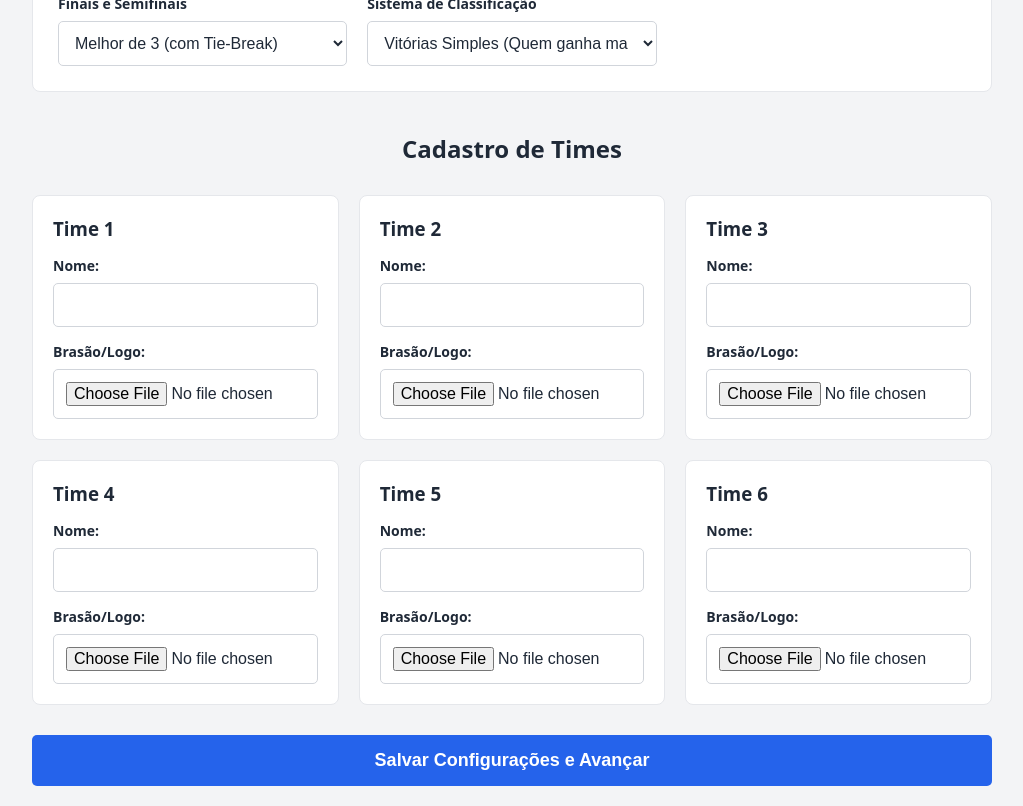
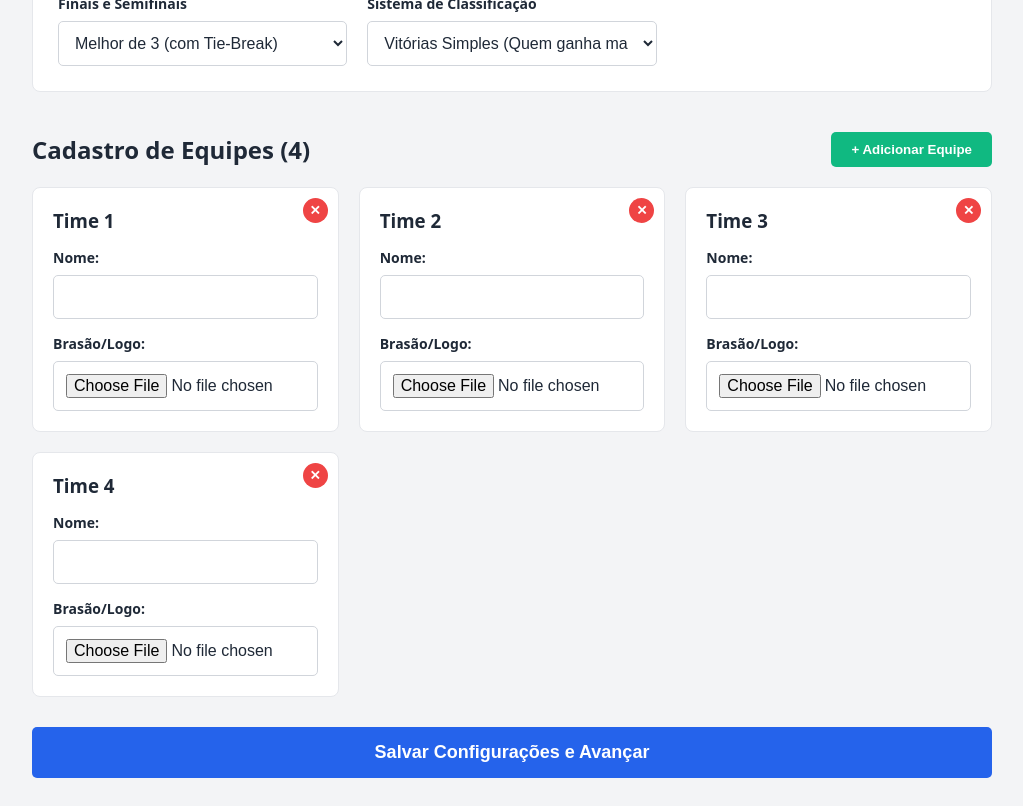
Before and after one commit to garszx/app-volei-campeonato, a Next.js app: page /setup in a window 1280 px wide. Shown: the part 300-1106 px from the top of the page, without its empty margins (128-1151 px from the left). Built offline with nearby package versions, Linux system fonts and the light colour scheme.

Commit message:
feat: finaliza estrutura flexivel de equipes, regras e playoffs do torneio

```diff
--- a/src/app/setup/page.tsx
+++ b/src/app/setup/page.tsx
@@ -20,7 +20,7 @@ export default function Setup() {
     intervaloMinutos: 45,
     formatoGrupos: 'set_unico',
     formatoFinais: 'melhor_de_3',
-    sistemaClassificacao: 'vitorias_simples', // NOVA OPÇÃO: 'vitorias_simples' ou 'sistema_pontos'
+    sistemaClassificacao: 'vitorias_simples',
     ptsVitoriaPerfeita: 3,
     ptsVitoriaTiebreak: 2,
     ptsDerrotaTiebreak: 1
@@ -31,8 +31,6 @@ export default function Setup() {
     { id: 'time_2', nome: '', escudoUrl: '' },
     { id: 'time_3', nome: '', escudoUrl: '' },
     { id: 'time_4', nome: '', escudoUrl: '' },
-    { id: 'time_5', nome: '', escudoUrl: '' },
-    { id: 'time_6', nome: '', escudoUrl: '' },
   ]);
 
   const handleRegraChange = (campo: string, valor: string | number) => {
@@ -56,20 +54,45 @@ export default function Setup() {
     }
   };
 
+  const adicionarTime = () => {
+    if (times.length >= 12) {
+      alert("O limite máximo recomendado é de 12 equipes.");
+      return;
+    }
+    const novoId = `time_${times.length + 1}`;
+    setTimes([...times, { id: novoId, nome: '', escudoUrl: '' }]);
+  };
+
+  const removerTime = (index: number) => {
+    if (times.length <= 3) {
+      alert("O torneio precisa de pelo menos 3 equipes.");
+      return;
+    }
+    const novosTimes = times.filter((_, i) => i !== index);
+    setTimes(novosTimes);
+  };
+
   const salvarSetup = async () => {
+    if (times.length < 3) {
+      alert('Cadastre pelo menos 3 equipes para iniciar o torneio.');
+      return;
+    }
+
     if (times.some(t => !t.nome || !t.escudoUrl)) {
-      alert('Preencha todos os nomes e imagens dos 6 times!');
+      alert('Preencha o nome e o brasão de todas as equipes cadastradas!');
       return;
     }
 
     const timesObj: Record<string, TimeConfig & { sets_vencidos: number; total_pontos: number; pontos_classificacao: number }> = {};
 
-    times.forEach(t => {
-      timesObj[t.id] = {
+    times.forEach((t, i) => {
+      const idFormatado = `time_${i + 1}`;
+      timesObj[idFormatado] = {
         ...t,
+        id: idFormatado,
         sets_vencidos: 0,
         total_pontos: 0,
-        pontos_classificacao: 0 // Novo campo para o Ranking
+        pontos_classificacao: 0
       };
     });
 
@@ -155,10 +178,28 @@ export default function Setup() {
         </div>
       </div>
 
-      <h2 className={styles.title}>Cadastro de Times</h2>
+      <div style={{ display: 'flex', justifyContent: 'space-between', alignItems: 'center', marginBottom: '20px' }}>
+        <h2 className={styles.title} style={{ margin: 0 }}>Cadastro de Equipes ({times.length})</h2>
+        <button
+          onClick={adicionarTime}
+          style={{ padding: '10px 20px', backgroundColor: '#10b981', color: 'white', border: 'none', borderRadius: '5px', fontWeight: 'bold', cursor: 'pointer' }}
+        >
+          + Adicionar Equipe
+        </button>
+      </div>
+
       <div className={styles.grid}>
         {times.map((time, index) => (
-          <div key={time.id} className={styles.card}>
+          <div key={index} className={styles.card} style={{ position: 'relative' }}>
+            {times.length > 3 && (
+              <button
+                onClick={() => removerTime(index)}
+                style={{ position: 'absolute', top: '10px', right: '10px', background: '#ef4444', color: 'white', border: 'none', borderRadius: '50%', width: '25px', height: '25px', cursor: 'pointer', fontWeight: 'bold' }}
+                title="Remover time"
+              >
+                ✕
+              </button>
+            )}
             <h3>Time {index + 1}</h3>
             <div className={styles.configItem}>
               <label>Nome:</label>
@@ -182,7 +223,7 @@ export default function Setup() {
         ))}
       </div>
 
-      <button onClick={salvarSetup} className={styles.btnPrimary}>
+      <button onClick={salvarSetup} className={styles.btnPrimary} style={{ marginTop: '20px' }}>
         Salvar Configurações e Avançar
       </button>
     </div>
```
Also changed, not shown: src/app/admin/page.tsx (+7 -12 lines), src/app/tabela/page.tsx (+35 -18 lines).
